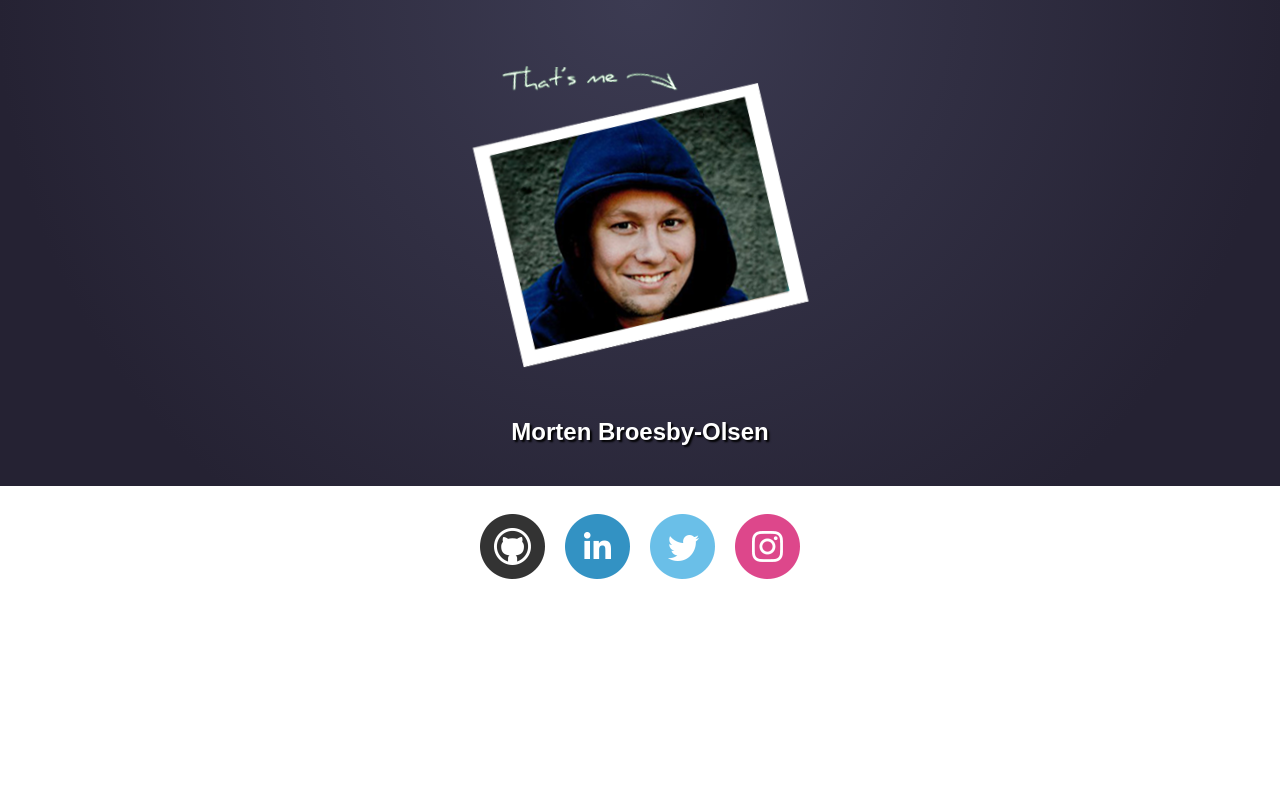
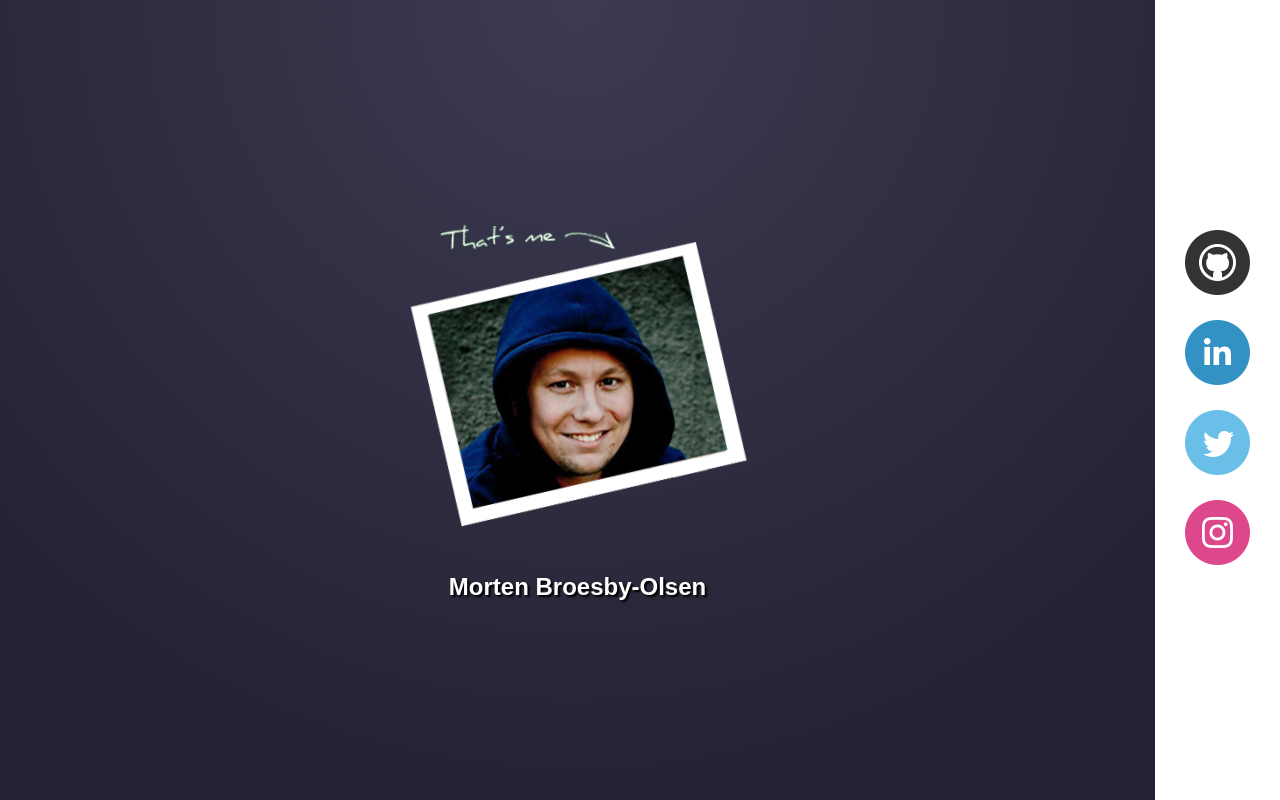
Before and after one commit to mortenbroesby/homepage, a React (Create React App) app: page / in a window 1280 px wide. Built offline with nearby package versions, Linux system fonts and the light colour scheme.

Commit message:
Made the site a bit more responsive

```diff
--- a/src/app/App.css
+++ b/src/app/App.css
@@ -1,13 +1,30 @@
+html,
+body,
+#root {
+  height: 100%;
+  width: 100%;
+}
+
 .App {
+  display: flex;
+  flex-direction: column;
+  justify-content: center;
+  align-items: stretch;
   text-align: center;
+  height: 100%;
+  width: 100%;
 }
 
 .App-logo {
+  display: block;
+  height: auto;
+  max-width: 100%;
   animation: dropIn 1000ms;
   margin-top: 50px;
   margin-bottom: 10px;
-  height: auto;
   opacity: 0.8;
+  margin-left: auto;
+  margin-right: auto;
   -webkit-transition: opacity 250ms ease-in-out, transform 250ms ease-in-out;
   -moz-transition: opacity 250ms ease-in-out, transform 250ms ease-in-out;
   -ms-transition: opacity 250ms ease-in-out, transform 250ms ease-in-out;
@@ -28,6 +45,7 @@
 }
 
 .App-header {
+  flex: 1 100%;
   background: #282537;
   background-image: -webkit-radial-gradient(top, circle cover, #3c3b52 0%, #252233 80%);
   background-image: -moz-radial-gradient(top, circle cover, #3c3b52 0%, #252233 80%);
@@ -53,7 +71,39 @@
 }
 
 .App-intro {
+  flex: 1 100%;
+  display: flex;
+  flex-wrap: wrap;
+  flex-direction: row;
+  justify-content: center;
+  align-items: center;
+  text-align: center;
   font-size: large;
+}
+
+@media (min-width: 920px) {
+  .App {
+    display: flex;
+    flex-direction: row;
+    justify-content: flex-start;
+    align-items: stretch;
+    text-align: center;
+  }
+
+  .App-header {
+    flex: 1 100%;
+    display: flex;
+    flex-direction: column;
+    justify-content: center;
+    align-items: center;
+  }
+
+  .App-intro {
+    flex-direction: column;
+    flex: 0;
+    width: auto;
+    padding: 20px;
+  }
 }
 
 .App-links {
--- a/src/app/App.jsx
+++ b/src/app/App.jsx
@@ -1,10 +1,13 @@
 import React, { Component } from 'react'
+
 import polaroid from './gfx/polaroid.png'
 import github from './gfx/github.png'
 import linkedin from './gfx/linkedin.png'
 import twitter from './gfx/twitter.png'
 import instagram from './gfx/instagram.png'
+
 import './App.css'
+
 
 class App extends Component {
   render () {
```
Also changed, not shown: src/index.js (renamed from src/index.jsx).
